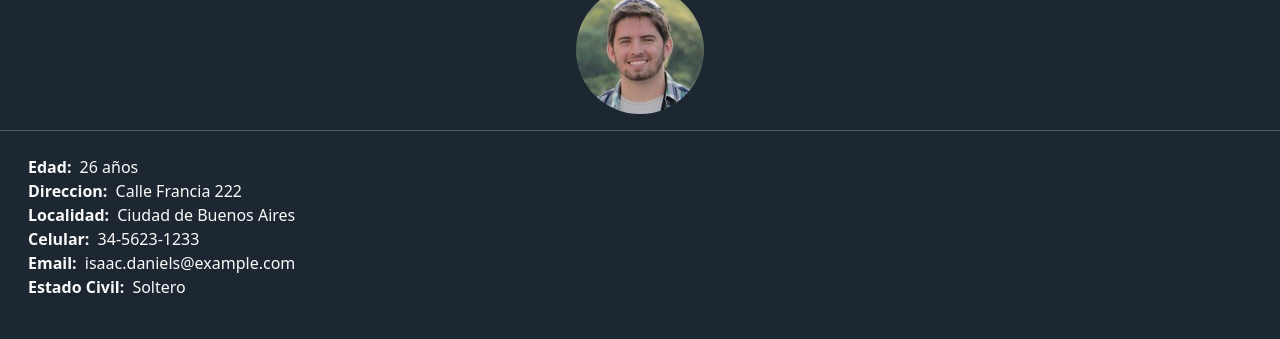
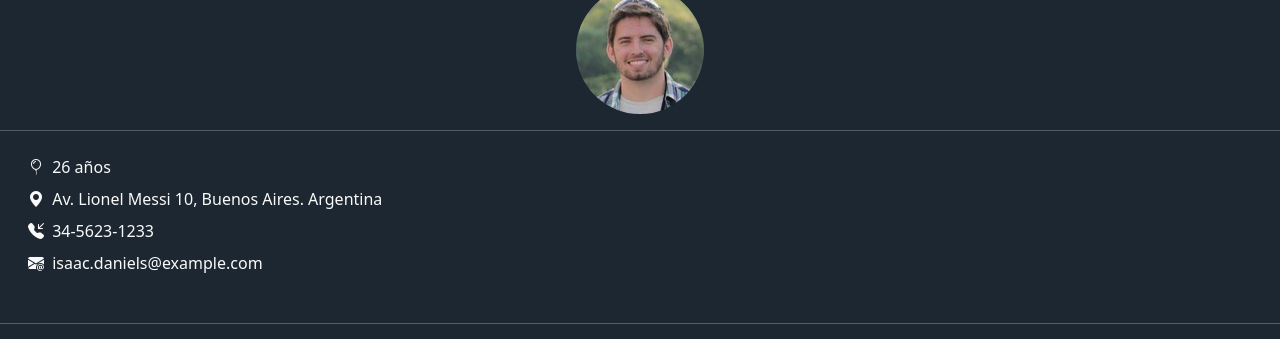
Before and after one commit to EmilianoCorvalan/cv-ticmas, a plain HTML site: page index.html in a window 1280 px wide. Shown: the part 118-457 px from the top of the page. Drawn offline with nearby package versions, Linux system fonts and the light colour scheme.

Commit message:
bs icons

```diff
--- a/index.html
+++ b/index.html
@@ -22,15 +22,15 @@
             <img src="img/profile.jpg" alt="profile-image" class="img-fluid d-block mx-auto rounded-circle">
             <hr>
             <ul class="list-unstyled mt-2 m-4">
-                <li><span class="fw-bold p-1">Edad: </span><span>26 años</span></li>
-                <li><span class="fw-bold p-1">Direccion: </span><span>Calle Francia 222</span></li>
-                <li><span class="fw-bold p-1">Localidad: </span><span>Ciudad de Buenos Aires</span></li>
-                <li><span class="fw-bold p-1">Celular: </span><span>34-5623-1233</span></li>
-                <li><span class="fw-bold p-1">Email: </span><span>isaac.daniels@example.com</span></li>
-                <li><span class="fw-bold p-1">Estado Civil: </span><span>Soltero</span></li>
+                <li class="mb-2"><i class="bi bi-balloon p-1"></i><span> 26 años</span></li>
+                <li class="mb-2"><i class="bi bi-geo-alt-fill p-1"></i><span> Av. Lionel Messi 10, Buenos Aires. Argentina</span></li>
+                <li class="mb-2"><i class="bi bi-telephone-inbound-fill p-1"></i><span> 34-5623-1233</span></li>
+                <li class="mb-2"><i class="bi bi-envelope-at-fill p-1"></i><span> isaac.daniels@example.com</span></li>
             </ul>
         </aside>
+
         <hr>
+
         <article class="lateral-der">
             <section class="educacion">
                 <h2 class="h2 m-4">Formacion académica</h2>
@@ -41,6 +41,7 @@
                     <li><span class="span-grey fw-light p-1">Buenos Aires</span></li>
                 </ul>
             </section>
+
             <hr>
             <section class="experiencia">
                 <h2 class="h2 m-4">Experiencia Laboral</h2>
@@ -73,9 +74,12 @@
                         Windows, Android e iOS.</li>
                     <li class="mx-3">Se evaluó la función, rendimiento y conformidad de diseño de cada producto.</li>
                     </ul>
-
             </section>
         </article>
+
+        <footer>
+
+        </footer>
     </main>
 
 
```
